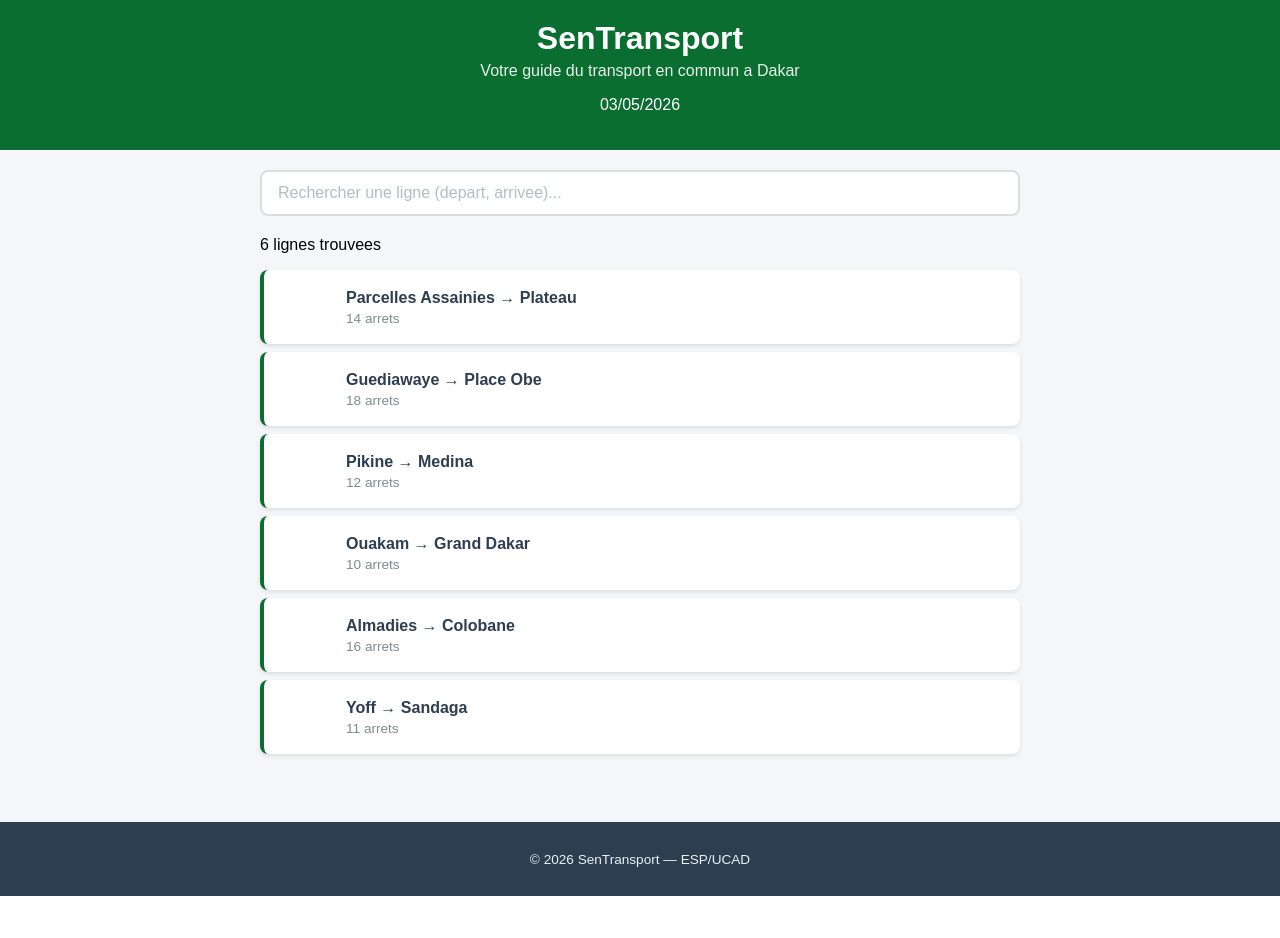
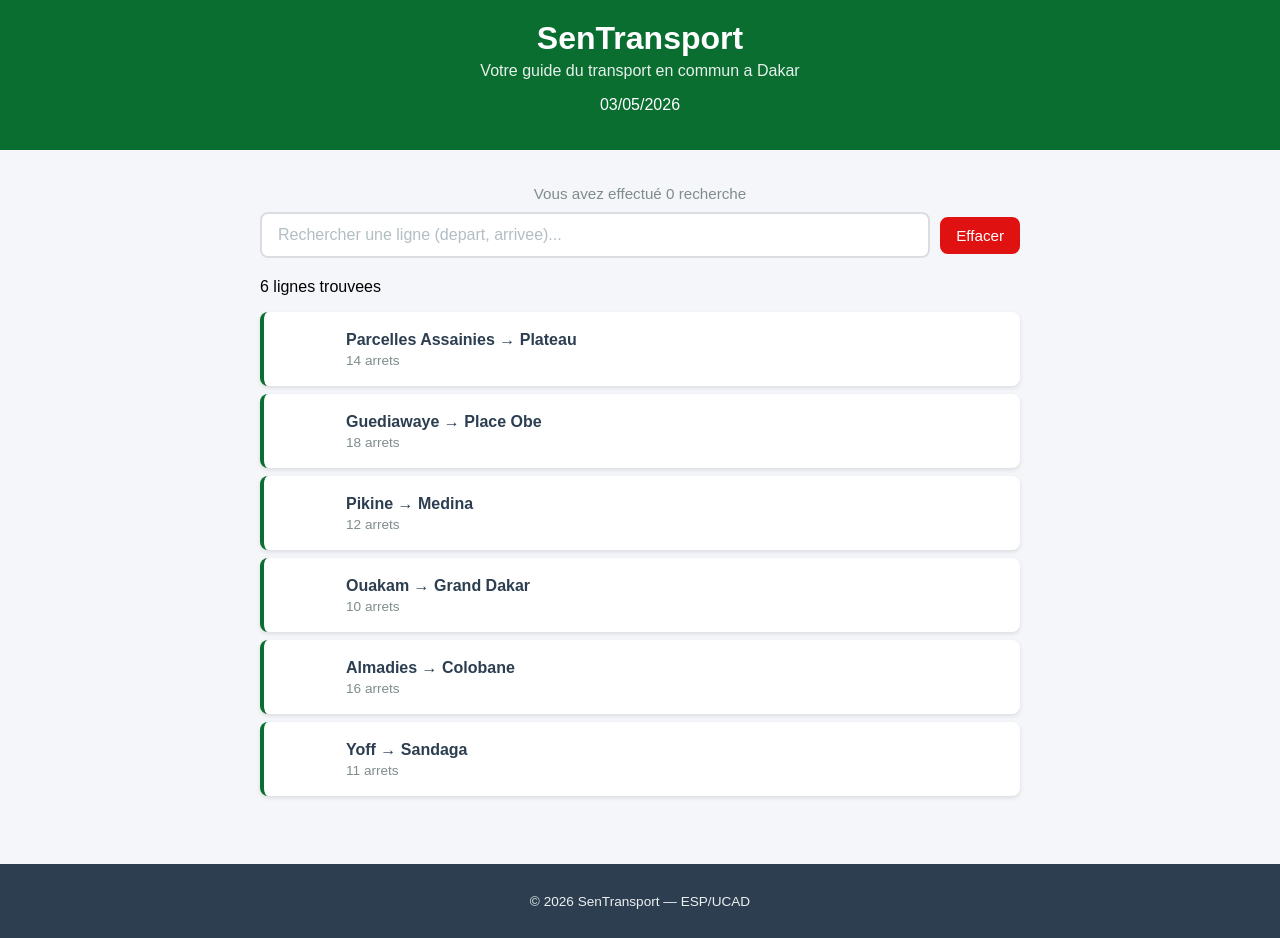
Before and after one commit to VeroS06/sentransport, a React (Create React App) app: page / in a window 1280 px wide. Before the commit the page ends 896 px from the top, so only its background shows below. Built offline with nearby package versions, Linux system fonts and the light colour scheme.

Commit message:
Lab 3 : exercices bouton effacer, aucune ligne, compteur

```diff
--- a/src/App.css
+++ b/src/App.css
@@ -37,3 +37,17 @@
     margin-right: 12px;
   }
 }
+
+.aucune-ligne {
+  text-align: center;
+  color: #e74c3c;
+  font-size: 1.1rem;
+  margin-top: 20px;
+}
+
+.compteur-recherche {
+  text-align: center;
+  color: #7f8c8d;
+  font-size: 0.95rem;
+  margin-bottom: 10px;
+}
--- a/src/App.js
+++ b/src/App.js
@@ -9,6 +9,7 @@ import Footer from './Footer';
 function App() {
   const [recherche, setRecherche] = useState("");
   const [ligneSelectionnee, setLigneSelectionnee] = useState(null);
+  const [nbRecherches, setNbRecherches] = useState(0);
 
   const lignes = [
     { id: 1, numero: "1", depart: "Parcelles Assainies", arrivee: "Plateau", arrets: 14,
@@ -48,7 +49,19 @@ function App() {
     <div className="App">
       <Header />
       <main className="contenu">
-        <Recherche valeur={recherche} onChange={setRecherche} />
+        <p className="compteur-recherche">
+          Vous avez effectué {nbRecherches} recherche{nbRecherches > 1 ? 's' : ''}
+        </p>
+        <Recherche
+          valeur={recherche}
+          onChange={(valeur) => {
+            setRecherche(valeur);
+            setNbRecherches(nbRecherches + 1);
+          }}
+        />
+        {lignesFiltrees.length === 0 && (
+          <p className="aucune-ligne">Aucune ligne trouvée</p>
+        )}
         <p className="resultat-recherche">
           {lignesFiltrees.length} ligne{lignesFiltrees.length > 1 ? 's' : ''} trouvee{lignesFiltrees.length > 1 ? 's' : ''}
         </p>
--- a/src/Recherche.css
+++ b/src/Recherche.css
@@ -20,3 +20,23 @@
 .recherche-input::placeholder {
   color: #b2bec3;
 }
+
+.recherche {
+  display: flex;
+  gap: 10px;
+  align-items: center;
+}
+
+.recherche-btn-effacer {
+  padding: 10px 16px;
+  background-color: #e01111 ;
+  color: white;
+  border: none;
+  border-radius: 8px;
+  font-size: 0.95rem;
+  cursor: pointer;
+}
+
+.recherche-btn-effacer:hover {
+  background-color: #7f0e0e;
+}
--- a/src/Recherche.js
+++ b/src/Recherche.js
@@ -10,6 +10,12 @@ function Recherche({ valeur, onChange }) {
         value={valeur}
         onChange={e => onChange(e.target.value)}
       />
+      <button
+        className="recherche-btn-effacer"
+        onClick={() => onChange("")}
+      >
+        Effacer
+      </button>
     </div>
   );
 }
```
